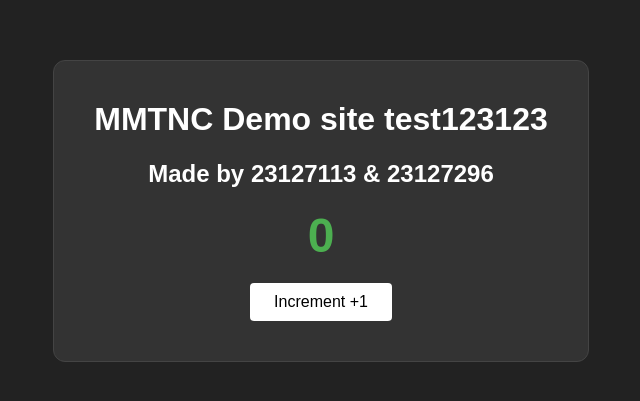
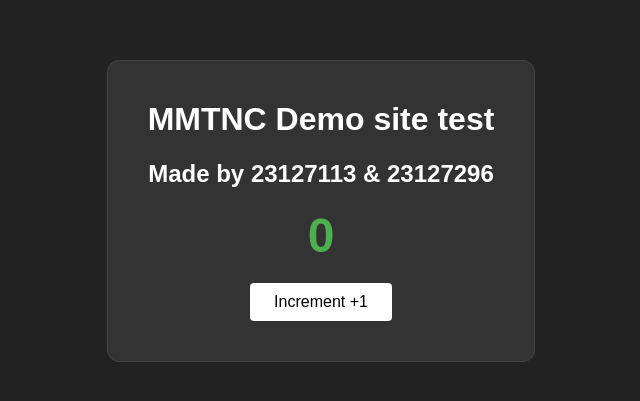
Before and after one commit to obiwan1805/MMTNC_23127113_23127296, a website: page public/index.html in a window 1280 px wide. Shown: the part 189-590 px from the top of the page, without its empty margins (319-959 px from the left). Drawn offline with Linux system fonts and the light colour scheme.

Commit message:
good commit

```diff
--- a/public/index.html
+++ b/public/index.html
@@ -14,7 +14,7 @@
 </head>
 <body>
     <div class="card">
-        <h1>MMTNC Demo site test123123</h1>
+        <h1>MMTNC Demo site test</h1>
         <h2>Made by 23127113 & 23127296</h2>
         <div class="count-display" id="counter-value">0</div>
         <button onclick="increment()">Increment +1</button>
```
